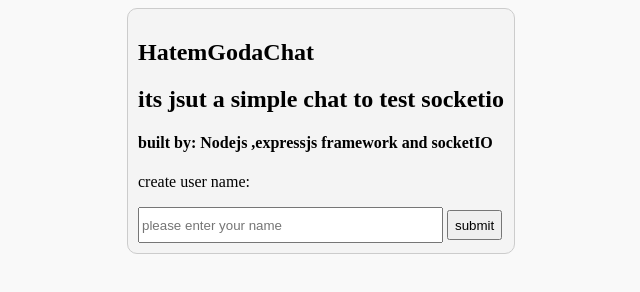
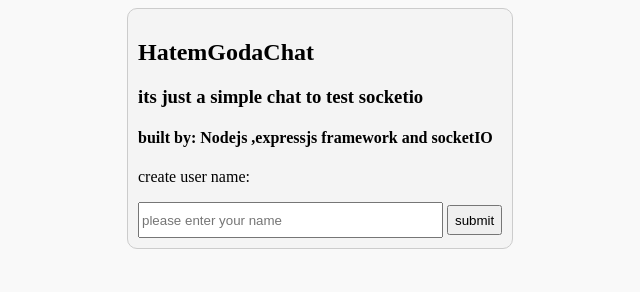
Before and after one commit to hatemgodaphp/chatio, a website: page index.html in a window 1280 px wide. Shown: the whole page, without its empty margins (183-823 px from the left). Drawn offline with nearby package versions, Linux system fonts and the light colour scheme; no server answers.

Commit message:
hhASAHsjk
aSAsAS

```diff
--- a/index.html
+++ b/index.html
@@ -65,7 +65,7 @@
 <div id="container">
 <div id="namesWrapper">
 <h2>HatemGodaChat</h2>
-<h2>its jsut a simple chat to test socketio</h2>
+<h3>its just a simple chat to test socketio</h3>
 <h4>built by: Nodejs ,expressjs framework and socketIO </h4>
 <p>create user name:</p>
 <div id="error"></div>
@@ -77,7 +77,7 @@
 
 <div id="mainWrapper">
 <h2>HatemGodaChat</h2>
-<h2>its jsut a simple chat to test socketio</h2>
+<h3>its just a simple chat to test socketio</h3>
 <h4>built by: Nodejs ,expressjs framework and socketIO </h4>
 
 
```
